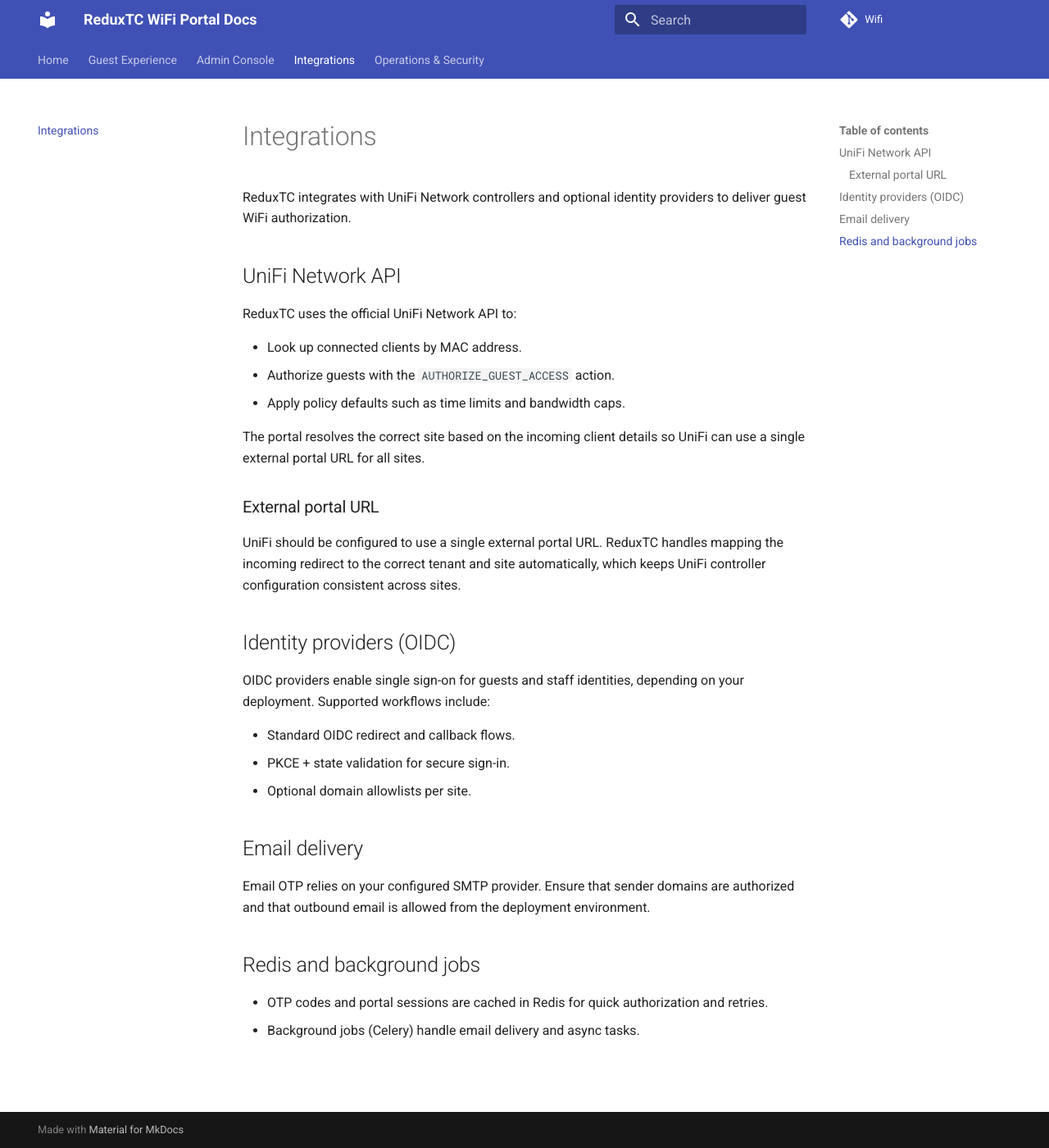
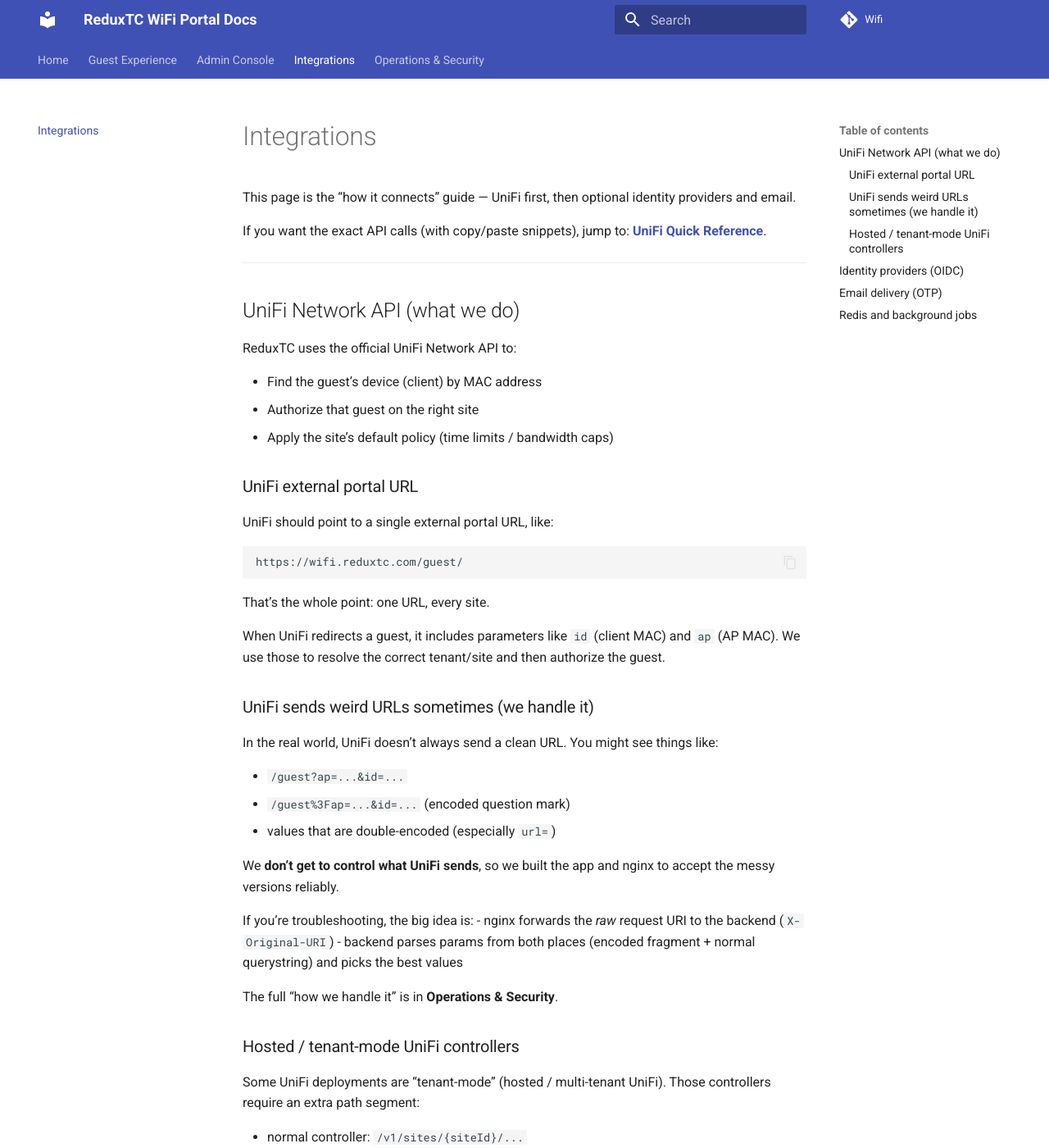
Before and after one commit to dannoetc/redux-unifi-portal, an MkDocs documentation site: the page built from docs/docs/integrations.md, in a window 1280 px wide and 1400 px high. Shown: the whole window at 82% size. Built offline with MkDocs 1.6.1 and Material for MkDocs 9.7.7, drawn with Linux system fonts in a browser that asks for light colours; some of the changed text lies outside the part shown.

Commit message:
docs update

````diff
--- a/docs/docs/integrations.md
+++ b/docs/docs/integrations.md
@@ -1,40 +1,96 @@
 # Integrations
 
-ReduxTC integrates with UniFi Network controllers and optional identity providers to deliver guest
-WiFi authorization.
+This page is the “how it connects” guide — UniFi first, then optional identity providers and email.
 
-## UniFi Network API
+If you want the exact API calls (with copy/paste snippets), jump to:
+**[UniFi Quick Reference](unifi-quickref.md)**.
+
+---
+
+## UniFi Network API (what we do)
 
 ReduxTC uses the official UniFi Network API to:
 
-- Look up connected clients by MAC address.
-- Authorize guests with the `AUTHORIZE_GUEST_ACCESS` action.
-- Apply policy defaults such as time limits and bandwidth caps.
+- Find the guest’s device (client) by MAC address
+- Authorize that guest on the right site
+- Apply the site’s default policy (time limits / bandwidth caps)
 
-The portal resolves the correct site based on the incoming client details so UniFi can use a single
-external portal URL for all sites.
+### UniFi external portal URL
 
-### External portal URL
+UniFi should point to a single external portal URL, like:
 
-UniFi should be configured to use a single external portal URL. ReduxTC handles mapping the incoming
-redirect to the correct tenant and site automatically, which keeps UniFi controller configuration
-consistent across sites.
+```
+https://wifi.reduxtc.com/guest/
+```
+
+That’s the whole point: one URL, every site.
+
+When UniFi redirects a guest, it includes parameters like `id` (client MAC) and `ap` (AP MAC). We use those to
+resolve the correct tenant/site and then authorize the guest.
+
+### UniFi sends weird URLs sometimes (we handle it)
+
+In the real world, UniFi doesn’t always send a clean URL. You might see things like:
+
+- `/guest?ap=...&id=...`
+- `/guest%3Fap=...&id=...` (encoded question mark)
+- values that are double-encoded (especially `url=`)
+
+We **don’t get to control what UniFi sends**, so we built the app and nginx to accept the messy versions reliably.
+
+If you’re troubleshooting, the big idea is:
+- nginx forwards the *raw* request URI to the backend (`X-Original-URI`)
+- backend parses params from both places (encoded fragment + normal querystring) and picks the best values
+
+The full “how we handle it” is in **Operations & Security**.
+
+### Hosted / tenant-mode UniFi controllers
+
+Some UniFi deployments are “tenant-mode” (hosted / multi-tenant UniFi). Those controllers require an extra path segment:
+
+- normal controller: `/v1/sites/{siteId}/...`
+- tenant-mode: `/v1/tenants/{tenantId}/sites/{siteId}/...`
+
+You don’t have to memorize this — the rule is simple:
+
+> If the controller config includes a `tenant_id`, we call the tenant-mode endpoints.
+
+If you see “client not found” errors on a hosted controller, this is the first thing to double-check.
+
+---
 
 ## Identity providers (OIDC)
 
-OIDC providers enable single sign-on for guests and staff identities, depending on your deployment.
-Supported workflows include:
+OIDC providers enable single sign-on (SSO) for guests (and potentially staff depending on how you deploy).
 
-- Standard OIDC redirect and callback flows.
-- PKCE + state validation for secure sign-in.
-- Optional domain allowlists per site.
+What to expect:
 
-## Email delivery
+- Standard redirect/callback flow
+- PKCE + state validation
+- Optional domain allowlists per site (so only the right users can sign in)
 
-Email OTP relies on your configured SMTP provider. Ensure that sender domains are authorized and
-that outbound email is allowed from the deployment environment.
+Practical tip: captive portal browsers are limited. If SSO is flaky inside the captive window, we provide an
+“Open in browser” fallback so guests can complete sign-in in a normal browser.
+
+---
+
+## Email delivery (OTP)
+
+Email OTP depends on your SMTP provider.
+
+A few real-world tips:
+
+- Use a sender domain you control and set up SPF/DKIM/DMARC so codes don’t land in spam.
+- Rate limits apply (by design) to prevent abuse.
+- If users report “no code received,” check deliverability first (spam folder, blocks, bounced messages).
+
+---
 
 ## Redis and background jobs
 
-- OTP codes and portal sessions are cached in Redis for quick authorization and retries.
-- Background jobs (Celery) handle email delivery and async tasks.
+We use Redis and background jobs so the portal feels fast and forgiving:
+
+- Portal sessions and OTP codes are cached so reconnects don’t immediately force guests to start over.
+- Background jobs handle email sending and other async work.
+
+If Redis is down, OTP and session reuse will feel broken — you’ll see more “start over” behavior.
--- a/docs/docs/operations-security.md
+++ b/docs/docs/operations-security.md
@@ -1,36 +1,126 @@
 # Operations & Security
 
-This section highlights operational considerations and built-in controls.
+This page is the “keep it running” guide: what we store, what we don’t, and how to troubleshoot the common issues.
 
-## Tenant isolation
+---
 
-- Each tenant’s data is isolated by tenant and site identifiers.
-- Admin access is scoped to assigned tenants unless superadmin privileges apply.
+## Tenant isolation (what it means here)
 
-## Data handling
+- Data is always scoped by **tenant** and **site**.
+- Admin access is limited to assigned tenant(s), unless you’re a superadmin.
 
-- The portal stores only the minimal data needed for guest access.
-- Guest MAC addresses are retained for authorization and audit trails.
-- Email addresses are collected only for OTP or SSO flows.
+In practice, this means one tenant can’t see another tenant’s sites, vouchers, or audit trail.
 
-## Reliability safeguards
+---
 
-- Portal sessions are cached to handle reconnects without re-authentication.
-- Duplicate portal requests are safely handled to prevent double authorizations.
+## What data we store (and what we avoid)
 
-## Rate limiting and reliability
+We intentionally keep data minimal:
 
-- OTP and voucher endpoints are rate-limited to prevent abuse.
-- Portal sessions are cached for fast re-authorization when guests reconnect.
+- **Guest MAC addresses** — needed for authorization + auditing.
+- **Email addresses** — only collected when the guest uses Email OTP or SSO.
+- **Auth events** — tenant/site + method + timestamps so you can audit and export.
 
-## Logging and audit trails
+We do **not** want to store extra identity info “just because.”
 
-- Authorization events are logged with tenant, site, and method details.
-- Exports are available for compliance and reporting needs.
+---
 
-## Recommended operating practices
+## Reliability & “don’t make guests start over”
 
-- Use HTTPS and keep certificates up to date.
-- Limit admin access to trusted staff.
-- Review auth event exports regularly for unusual activity.
-- Monitor SMTP deliverability to avoid OTP failures.
+Captive portals are messy. Guests reconnect, captive browsers time out, and UniFi may bounce them through the portal more than once.
+
+To keep things smooth:
+
+- Portal sessions are cached so a guest doesn’t have to re-auth every time they reconnect.
+- Duplicate requests are handled safely (we don’t double-authorize or create duplicate sessions).
+- We retry UniFi lookups a few times with short backoff to handle controller hiccups.
+
+---
+
+## UniFi redirect weirdness (the one that bites everyone)
+
+UniFi sometimes sends the external portal redirect in an encoded or malformed form, like:
+
+- `/guest%3Fap=...&id=...`
+- `url=` values that are double-encoded
+
+We can’t fix UniFi — we can only accept it.
+
+### The contract
+
+1) **nginx forwards the raw request URI** (percent-encoding intact):
+
+Add this header for guest routes:
+
+```nginx
+proxy_set_header X-Original-URI $request_uri;
+```
+
+2) **backend parses parameters defensively**:
+- If it sees `/guest%3F...`, it parses the part after `%3F` as key/value params
+- It also parses the normal query string
+- It merges them and normalizes MAC addresses
+
+If you’re diagnosing “why did it fail to resolve the site?”, start by logging `X-Original-URI` and the parsed params map.
+
+---
+
+## Rate limits (abuse prevention)
+
+- OTP and voucher endpoints are rate-limited to prevent hammering.
+- If a legit guest gets rate limited, that’s a signal to look for looping captive browser behavior or a misconfigured redirect.
+
+---
+
+## Logging & audit trail
+
+- Every authorization event includes tenant + site + method.
+- Exports exist so MSPs can keep compliance records.
+
+Operational tip: if you’re chasing a “guest says it didn’t work” report, the auth events view is your truth source.
+
+---
+
+## Secrets & configuration
+
+Basic rule: **don’t bake secrets into code**.
+
+- UniFi API keys
+- SMTP credentials
+- OIDC client secrets
+- Any signing keys / peppers
+
+In dev, `.env` is fine. In prod, store secrets in your secret manager and reference them via env vars.
+
+---
+
+## TLS / HTTPS
+
+Use HTTPS for the portal. Captive portals and redirects behave better when everything is cleanly HTTPS.
+
+- Keep certs current
+- Validate the external portal URL in UniFi uses the same scheme/host you expect
+
+---
+
+## Quick troubleshooting
+
+### “Site not found” / “client not found”
+- Check you’re calling the right UniFi endpoint shape:
+  - hosted/tenant-mode controllers require `/v1/tenants/{tenantId}/...`
+- Confirm the client MAC is normalized (format differences matter)
+- Check UniFi has the client in its “clients” list (sometimes you need a brief delay after association)
+
+### OTP emails not arriving
+- Check deliverability (SPF/DKIM/DMARC)
+- Check SMTP blocks from the hosting environment
+- Check rate limits (looping can trigger it)
+
+### Guests stuck in captive portal loop
+- Usually a UniFi config mismatch (wrong external portal URL, wrong Hotspot config)
+- Or the device is failing to open the captive assistant (iOS/macOS can be picky). Suggest “Open in browser.”
+
+---
+
+## If you need the exact UniFi API calls
+Go to: **[UniFi Quick Reference](unifi-quickref.md)**.
--- /dev/null
+++ b/docs/docs/unifi-quickref.md
@@ -0,0 +1,74 @@
+# UniFi Quick Reference (cheat sheet)
+
+This is the quick “what exactly are we calling?” page.
+
+Use it when you’re debugging site resolution or authorization, or when you want to sanity-check a UniFi controller.
+
+> Note: some hosted UniFi deployments require tenant-mode paths. If your controller config has a `tenant_id`,
+> prepend `/v1/tenants/{tenantId}` before the `sites/...` part.
+
+---
+
+## 1) Find a client by MAC
+
+We look up the connected guest client using the client MAC (UniFi usually sends it as `id=` in the redirect).
+
+**Request**
+- `GET /v1/sites/{siteId}/clients?filter=macAddress.eq('AA:BB:CC:DD:EE:FF')`
+
+**Tenant-mode**
+- `GET /v1/tenants/{tenantId}/sites/{siteId}/clients?filter=macAddress.eq('AA:BB:CC:DD:EE:FF')`
+
+**What we need from the response**
+- a `clientId` (or equivalent unique id used by the API)
+- the `siteId`
+- the client MAC field
+
+---
+
+## 2) Find an AP/device by MAC (optional helper)
+
+We *may* look up the AP MAC (UniFi sends it as `ap=`) mainly as a supporting signal for troubleshooting or association checks.
+
+**Request**
+- `GET /v1/sites/{siteId}/devices?filter=macAddress.eq('AA:BB:CC:DD:EE:FF')`
+
+**Tenant-mode**
+- `GET /v1/tenants/{tenantId}/sites/{siteId}/devices?filter=macAddress.eq('AA:BB:CC:DD:EE:FF')`
+
+---
+
+## 3) Authorize the guest
+
+Once we know the correct site and the client’s UniFi-side identifier, we authorize:
+
+**Request**
+- `POST /v1/sites/{siteId}/clients/{clientId}/actions`
+
+**Tenant-mode**
+- `POST /v1/tenants/{tenantId}/sites/{siteId}/clients/{clientId}/actions`
+
+**Body**
+```json
+{
+  "action": "AUTHORIZE_GUEST_ACCESS",
+  "parameters": {
+    "minutes": 480
+  }
+}
+```
+
+(Your deployment may also send bandwidth caps or other policy knobs depending on site settings.)
+
+---
+
+## Redirect parameters UniFi sends
+
+Most common:
+- `id` = client MAC
+- `ap` = AP MAC
+- `t` = timestamp-ish
+- `url` = original destination UniFi captured (can be encoded/weird)
+- `ssid` = SSID name
+
+If the URL is messy (e.g., `/guest%3F...`), that’s expected. See Operations & Security for how we handle it.
````
Also changed, not shown: docs/docs/README-changes.md (added, +18 -0 lines), docs/docs/index.md (+24 -25 lines).
